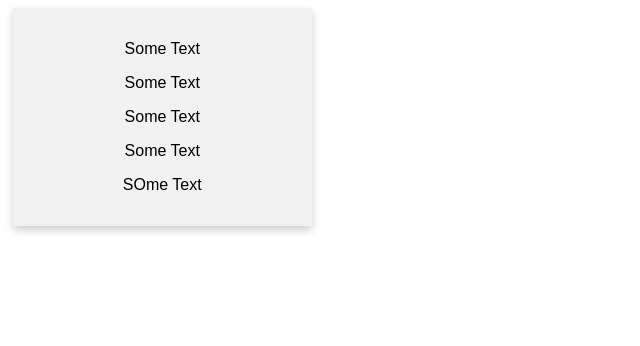
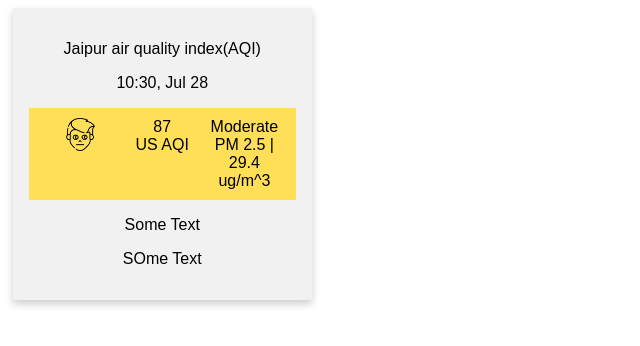
Before and after one commit to pamnanaimanish169/card-design-aqi, a plain HTML site: page index.html in a window 1280 px wide. Shown: the whole page, without its empty margins (0-640 px from the left). Drawn offline with Linux system fonts and the light colour scheme.

Commit message:
Integrate 3 column card

```diff
--- a/index.html
+++ b/index.html
@@ -12,9 +12,15 @@
     <div class="row">
         <div class="column">
             <div class="card">
-                <p>Some Text</p>
-                <p>Some Text</p>
-                <p>Some Text</p>
+                <p>Jaipur air quality index(AQI)</p>
+                <p>10:30, Jul 28</p>
+                <p>
+                    <div class="row2" style="background-color: #FFDF58; padding: 10px;">
+                        <div class="column2"><img src="neutral.png" alt="" style="max-width: 40%;"></div>
+                        <div class="column2">87 <br> US AQI</div>
+                        <div class="column2">Moderate <br> PM 2.5 | 29.4 ug/m^3</div>
+                    </div>
+                </p>
                 <p>Some Text</p>
                 <p>SOme Text</p>
             </div>
--- a/style.css
+++ b/style.css
@@ -29,6 +29,18 @@ body {
     background-color: #f1f1f1;
 }
 
+.column2 {
+    float: left;
+    width: 33.33%;
+}
+
+/* Clear floats after column */
+.row2:after {
+    content: "";
+    display: table;
+    clear: both;
+}
+
 @media screen and (max-width: 600px) {
     .column {
         width: 100%;
```
Also changed, not shown: download.png (added), face-mask.png (added), girl.png (added), mist.png (added), neutral.png (added), sad.png (added), water.png (added).
